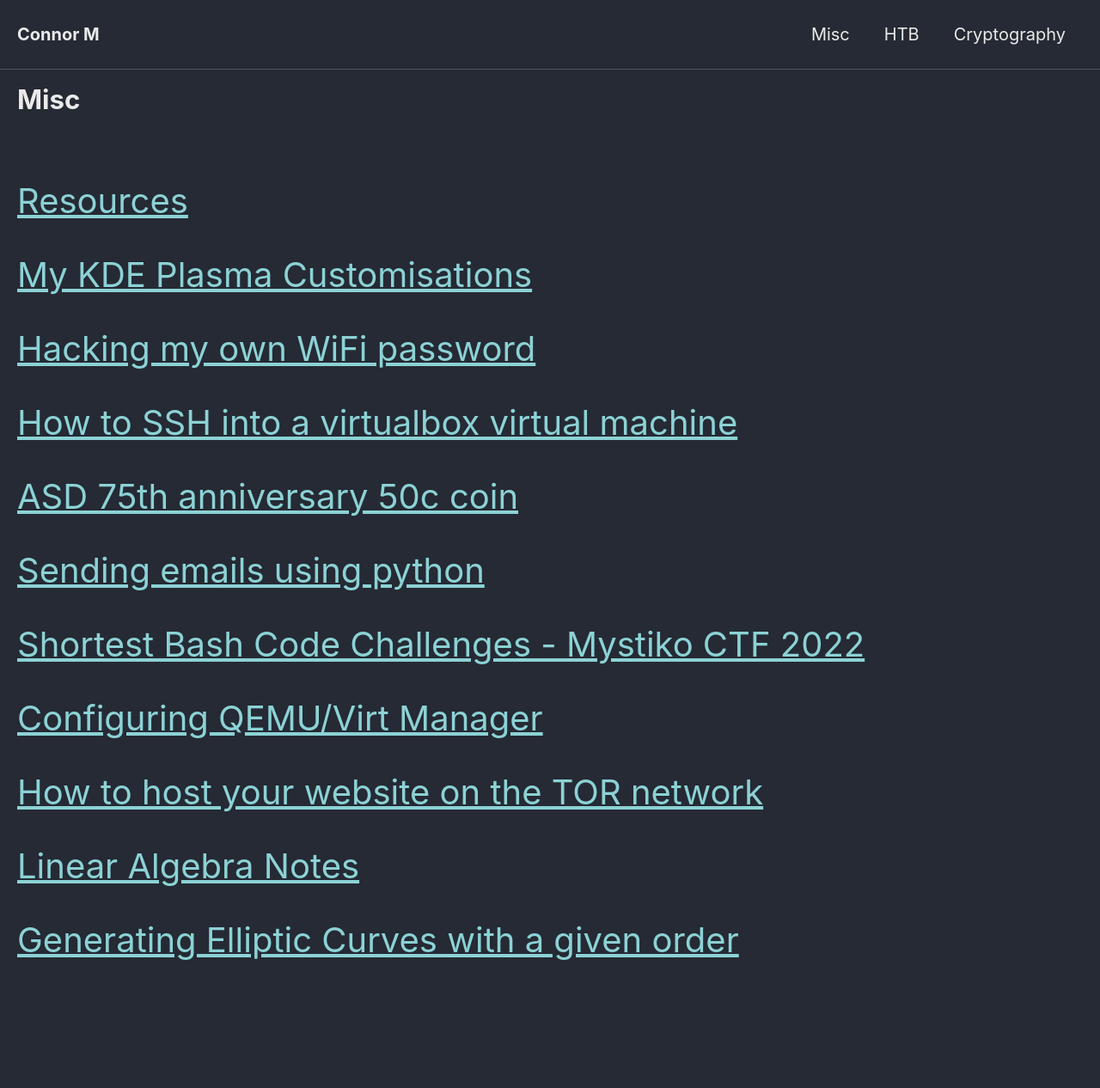
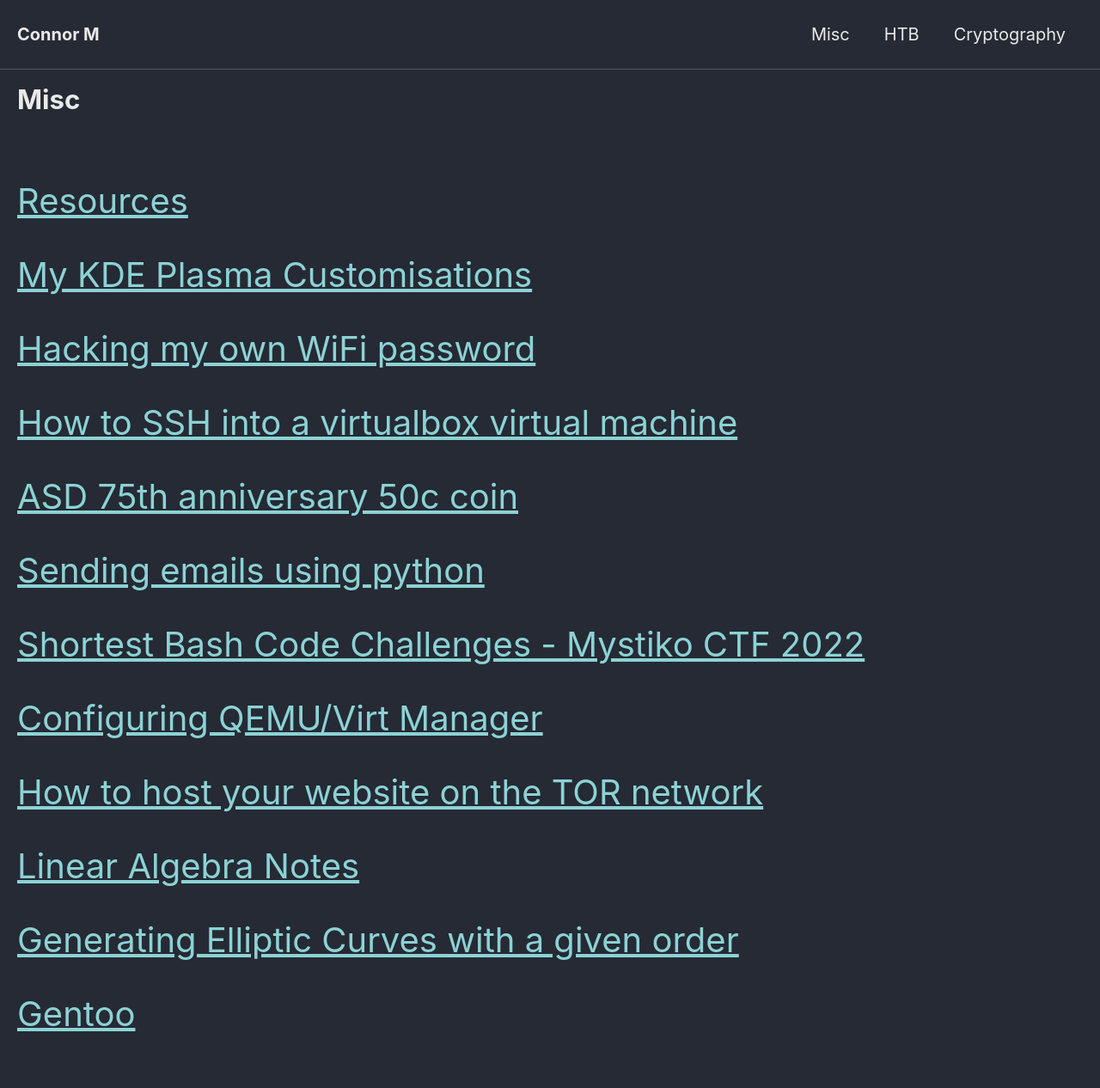
Before and after one commit to Connor-McCartney/Connor-McCartney.github.io, a Jekyll site: the page built from _pages/misc.md, in a window 1280 px wide. Shown: the whole page at 86% size. Built offline with Jekyll 4.4.1, drawn with Linux system fonts in a browser that asks for light colours; cached includes are drawn as plain includes; before the commit the page ends 1180 px from its top, so only the background shows below that.

Commit message:
Update misc.md

```diff
--- a/_pages/misc.md
+++ b/_pages/misc.md
@@ -26,3 +26,5 @@ title: Misc
 <span style="font-size:2em;">   [Linear Algebra Notes](/misc/linear-algebra)   </span>
 
 <span style="font-size:2em;">   [Generating Elliptic Curves with a given order](/misc/ecc-gen)   </span>
+
+<span style="font-size:2em;">   [Gentoo](/misc/gentoo)   </span>
```
